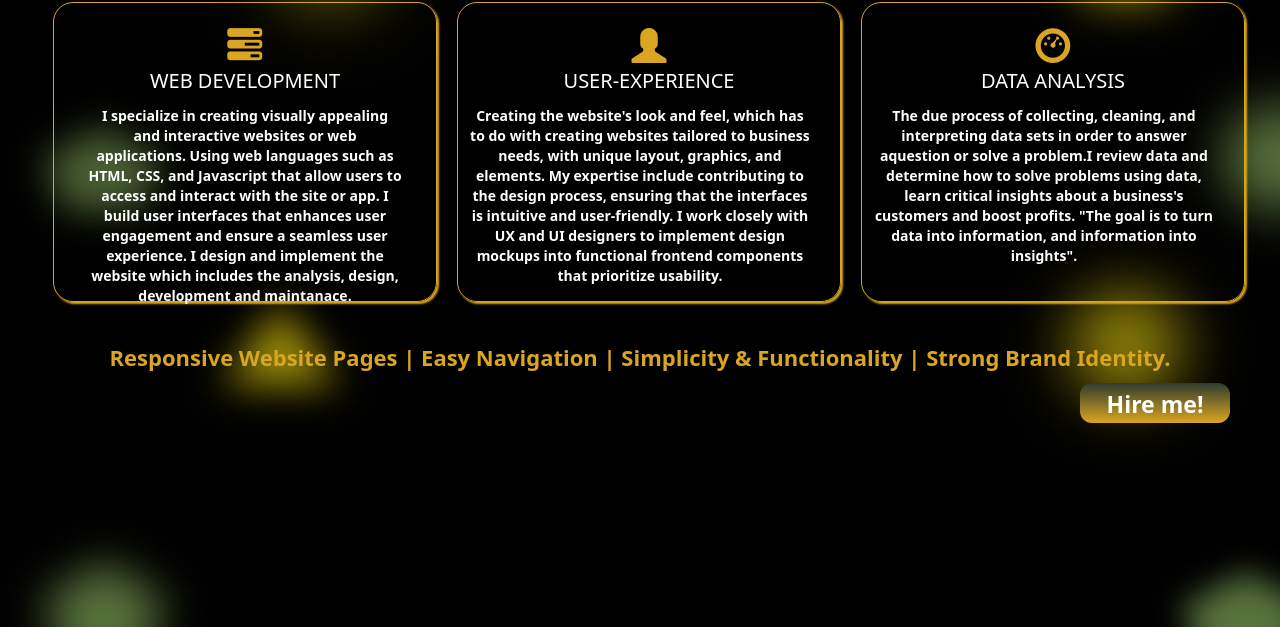
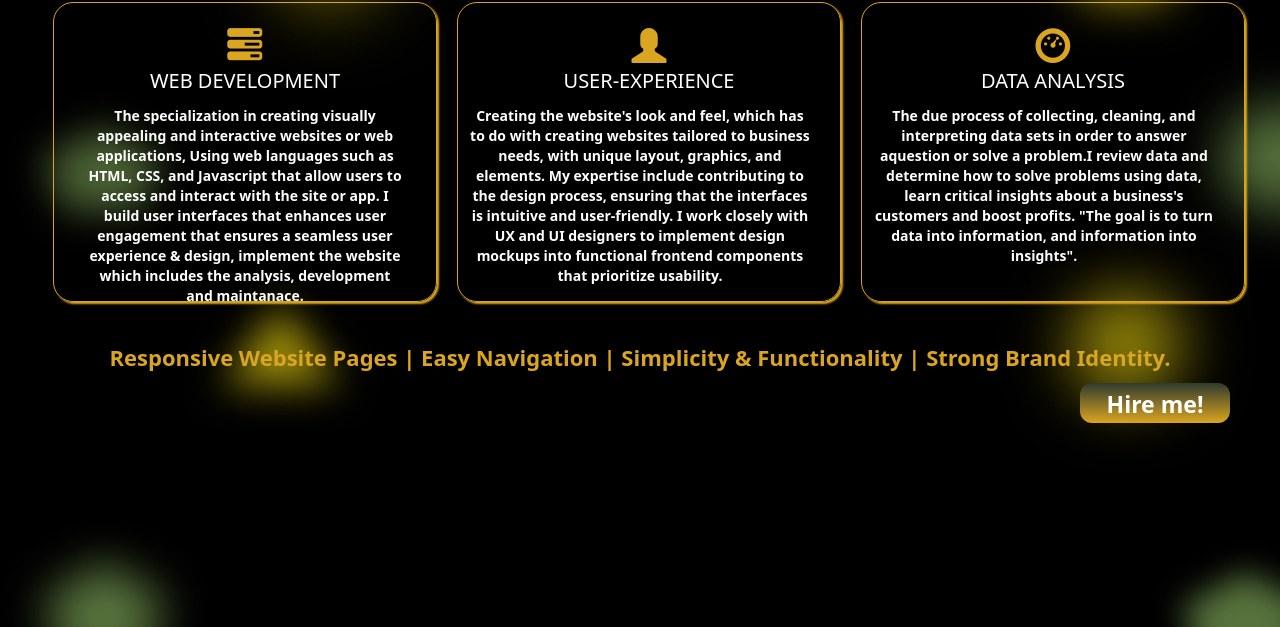
Before and after one commit to AWOFESOOLOLADE/Devfolio, a plain HTML site: page services.html in a window 1280 px wide. Shown: the part 173-800 px from the top of the page. Drawn offline with Linux system fonts and the light colour scheme.

Commit message:
Update services.html

```diff
--- a/services.html
+++ b/services.html
@@ -75,9 +75,9 @@
 
     <div class="row" class="container" class="col-lg-4 col-md-6 col-sm-12" >
         <div id="w1"><span class="glyphicon glyphicon-tasks"></span><p>WEB DEVELOPMENT</p></div>
-        <div id="services-context" class="container"> I specialize in creating visually appealing and interactive websites or web applications.
-                Using web languages such as HTML, CSS, and Javascript that allow users to access and interact with the site or app. I build user interfaces that enhances user engagement and ensure a seamless user
-                experience. I design and implement the website which includes the analysis, design, development and maintanace.
+        <div id="services-context" class="container"> The specialization in creating visually appealing and interactive websites or web applications,
+                Using web languages such as HTML, CSS, and Javascript that allow users to access and interact with the site or app. I build user interfaces that enhances user engagement that ensures a seamless user
+                experience & design, implement the website which includes the analysis, development and maintanace.
             </div>
     </div>
 
```
